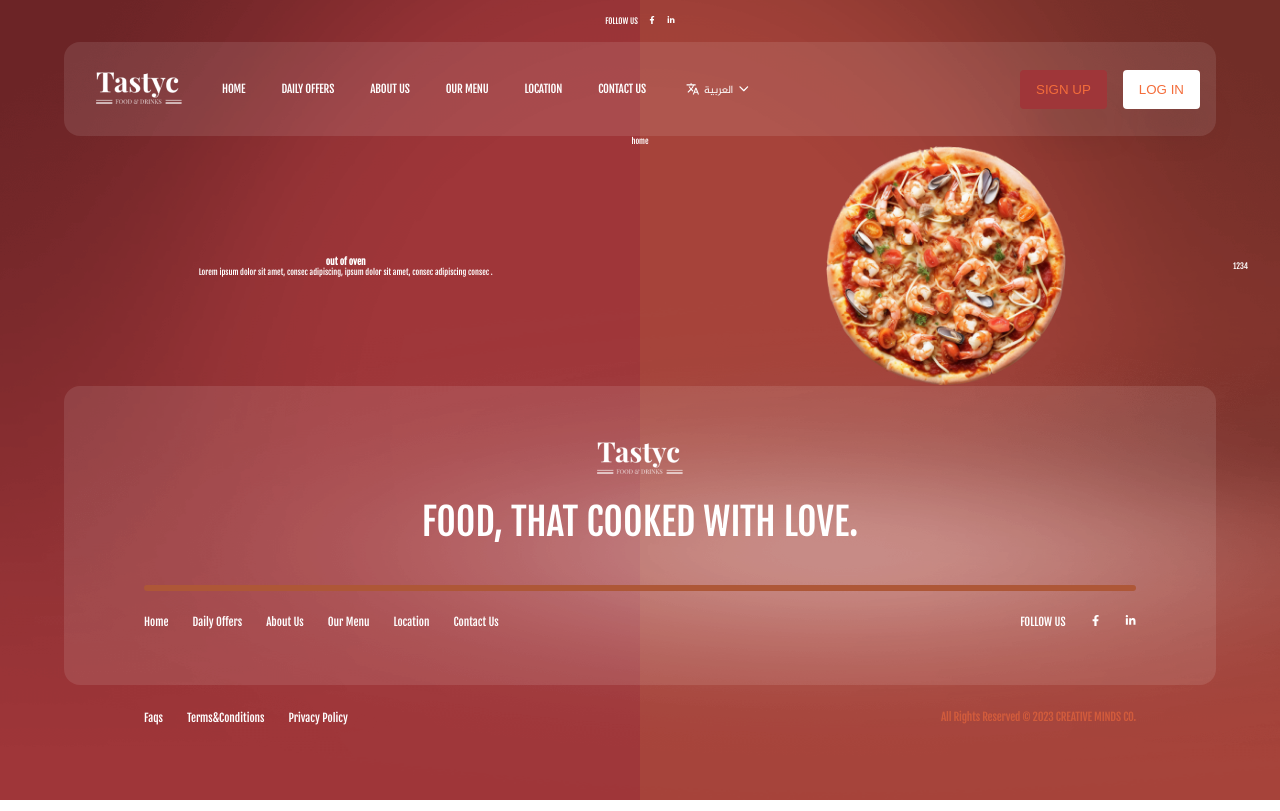
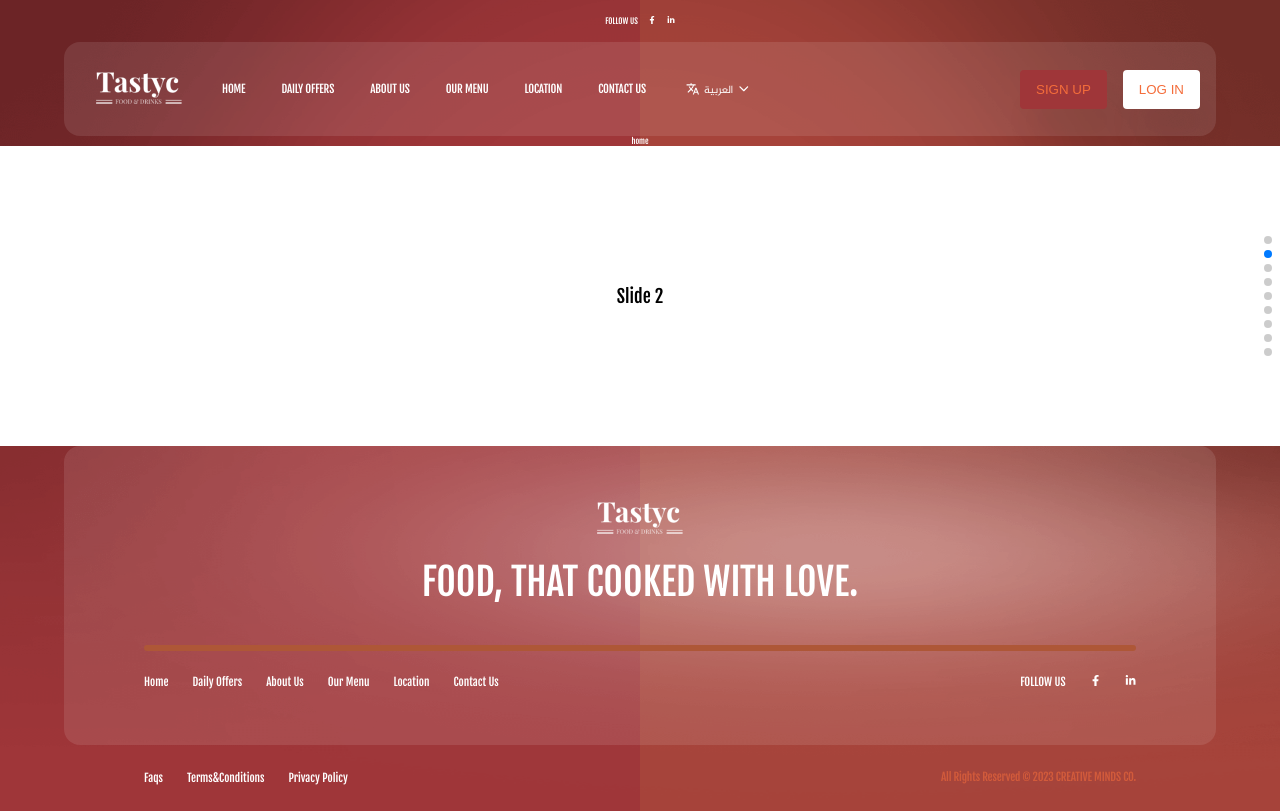
Before and after one commit to samaateff/teasty-app-res, a React (Vite) app: page /home in a window 1280 px wide. Built offline with nearby package versions, Linux system fonts and the light colour scheme; a web font is replaced by a local one.

Commit message:
new 3 28/ 7

```diff
--- /dev/null
+++ b/src/components/MySwiperSlider.jsx
@@ -0,0 +1,41 @@
+// import React, { useRef, useState } from 'react';
+// Import Swiper React components
+import { Swiper, SwiperSlide } from 'swiper/react';
+
+// Import Swiper styles
+import 'swiper/css';
+import 'swiper/css/pagination';
+
+import './swiperStyle.css';
+
+// import required modules
+import { Autoplay, Pagination } from 'swiper/modules';
+
+export default function MySwiperSlide() {
+  return (
+    <>
+      <Swiper
+        direction={'vertical'}
+        pagination={{
+          clickable: true,
+        }}
+        modules={[Autoplay, Pagination]}
+        className='mySwiper'
+        autoplay={{
+          delay: 2500,
+          disableOnInteraction: false,
+        }}
+      >
+        <SwiperSlide>Slide 1</SwiperSlide>
+        <SwiperSlide>Slide 2</SwiperSlide>
+        <SwiperSlide>Slide 3</SwiperSlide>
+        <SwiperSlide>Slide 4</SwiperSlide>
+        <SwiperSlide>Slide 5</SwiperSlide>
+        <SwiperSlide>Slide 6</SwiperSlide>
+        <SwiperSlide>Slide 7</SwiperSlide>
+        <SwiperSlide>Slide 8</SwiperSlide>
+        <SwiperSlide>Slide 9</SwiperSlide>
+      </Swiper>
+    </>
+  );
+}
--- /dev/null
+++ b/src/components/swiperStyle.css
@@ -0,0 +1,23 @@
+.swiper {
+  width: 100%;
+  height: 300px;
+  color: black;
+}
+
+.swiper-slide {
+  text-align: center;
+  font-size: 18px;
+  background: #fff;
+
+  /* Center slide text vertically */
+  display: flex;
+  justify-content: center;
+  align-items: center;
+}
+
+.swiper-slide img {
+  display: block;
+  width: 100%;
+  height: 100%;
+  object-fit: cover;
+}
--- a/src/pages/Home.jsx
+++ b/src/pages/Home.jsx
@@ -1,10 +1,12 @@
-import Header from '../components/header/Header';
+// import Header from '../components/header/Header';
+import MySwiperSlide from '../components/MySwiperSlider';
 
 function Home() {
   return (
     <div>
       home
-      <Header />
+      {/* <Header /> */}
+      <MySwiperSlide />
     </div>
   );
 }
```
